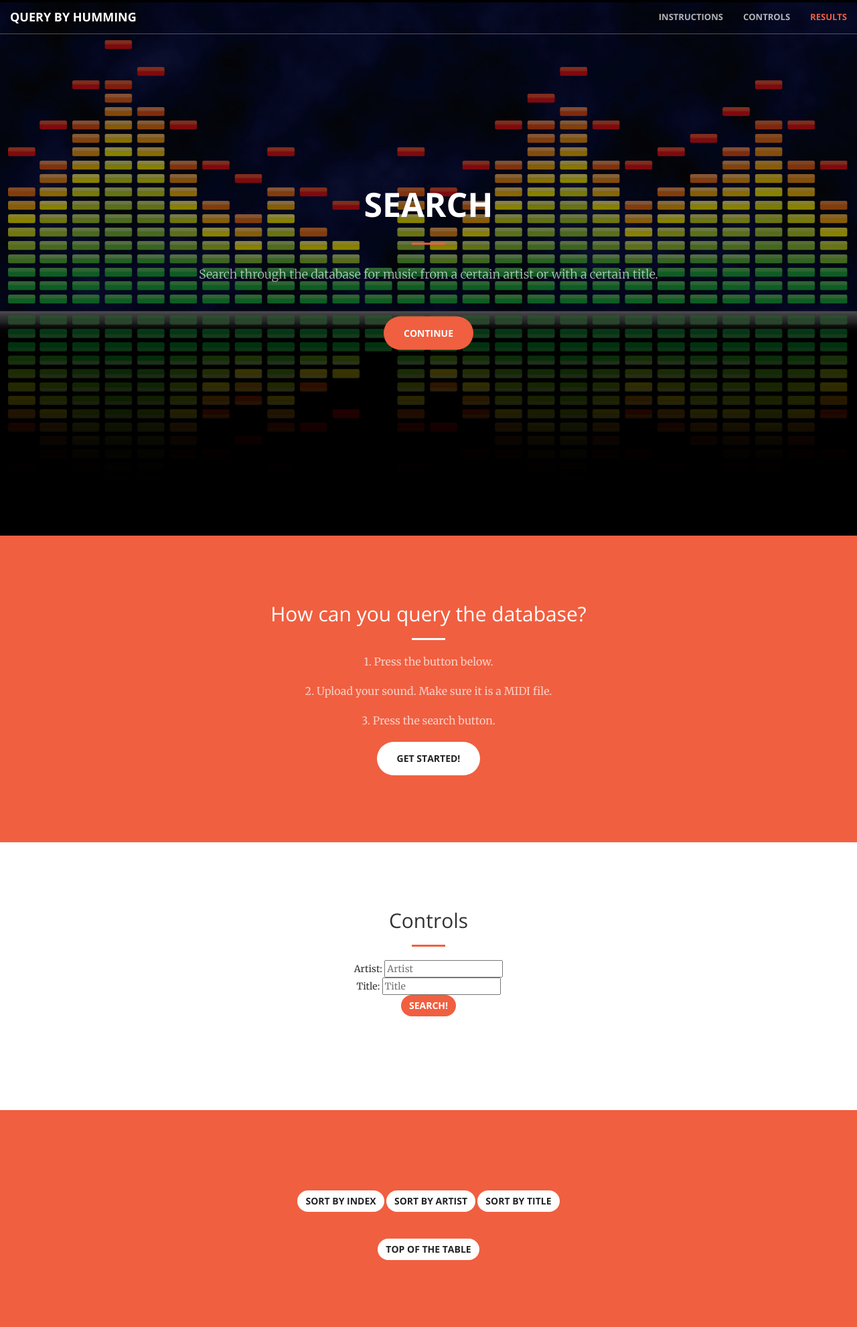
After one commit to tspinoy/QueryByHumming, a Python web app: template templates/search.html in a window 1280 px wide. The commit adds this page. Shown: the whole page at 67% size. Run offline with Jinja, Linux system fonts and the light colour scheme; the template is opened without the code that fills it, so the values that code supplies are empty; some libraries are stand-ins or nearby versions.

Commit message:
Zoeken via metadata (titel en artist)

```diff
--- a/templates/home.html
+++ b/templates/home.html
@@ -129,7 +129,7 @@
                         </div>
                     </div>
                 </a>
-                <a class="ourServicesLinks" href="home.html">
+                <a class="ourServicesLinks" href="search.html">
                     <div class="col-lg-3 col-md-6 text-center">
                         <div class="service-box">
                             <i class="fa fa-4x fa-download text-primary sr-icons"></i>
--- /dev/null
+++ b/templates/js/search.js
@@ -0,0 +1,50 @@
+// import tables.js to get information about tables (column-numbers, the sorting algorithm, etc)
+var script = document.createElement('script');
+script.src = "tables.js";
+document.head.appendChild(script);
+
+var firstSearch = true;
+
+$(function() {
+    $('#search-button').click(function() {
+        var artist = document.getElementById("artist-textfield").value;
+        var title  = document.getElementById("title-textfield").value;
+        console.log("artist = " + artist);
+        console.log("title = " + title);
+        if(artist === "" && title === ""){
+            $('#inputError').html("You must give an artist, a title or both.")
+        }
+        else {
+            $('#inputError').html("");
+            $('#loadingInformation').html("Results are loading ...");
+            clearTable("searchResultsTable");
+            var form_data = new FormData();
+            form_data.append("artist", artist);
+            form_data.append("title", title);
+            $.ajax({
+                type: 'POST',
+                url: '/dbSearch.json',
+                data: form_data,
+                dataType: 'json',
+                contentType: false,
+                cache: false,
+                processData: false,
+                async: false,
+                success: function (data, s, j) {
+                    console.log("data = " + data.results);
+                    if(firstSearch) {
+                        $("#searchResultsTable").append("<tr><th>#</th><th>Artist</th><th>Title</th><th>Listen</th></tr>");
+                    }
+                    $.each(data.results, function (index, result) {
+                        console.log(data.results[index]);
+                        console.log(result);
+                        $("#searchResultsTable").append("<tr><td>" + (index + 1) + "</td><td>" + result.artist + "</td><td>" + result.title + "</td><td>" + result.listen + "</td>");
+                    });
+                    sortTable("searchResultsTable", indexColumn, comparators["sort normal"]);
+                    $('#loadingInformation').html("Search completed.");
+                }
+            });
+            firstSearch = false;
+        }
+    });
+});
--- a/templates/js/tables.js
+++ b/templates/js/tables.js
@@ -55,6 +55,14 @@ function sortTable(id, column, comparator) {
     }
   }
   reversed = !reversed; // Set the boolean to know the table is now sorted in the other order
+}
+
+function clearTable(id) {
+    var table, row;
+    table = document.getElementById(id);
+    for(row = 1; row < table.rows.length; row++) {
+        table.deleteRow(row);
+    }
 }
 
 function sortContentTableByIndex() {
@@ -121,3 +129,31 @@ function sortQueryTableByScore() {
     // if the table is not reversed, it will be reversed after sorting
     else sortTable("queryResultsTable", scoreColumn, comparators["sort reversed"])
 }
+
+function sortSearchTableByIndex() {
+    if (reversed) {
+        // if the table is reversed we want to make it "normal" again
+        sortTable("searchResultsTable", indexColumn, comparators["sort normal"])
+    }
+    // if the table is not reversed, it will be reversed after sorting
+    else sortTable("searchResultsTable", indexColumn, comparators["sort reversed"])
+
+}
+
+function sortSearchTableByTitle() {
+    if (reversed) {
+        // if the table is reversed we want to make it "normal" again
+        sortTable("searchResultsTable", titleColumn, comparators["sort normal"])
+    }
+    // if the table is not reversed, it will be reversed after sorting
+    else sortTable("searchResultsTable", titleColumn, comparators["sort reversed"])
+}
+
+function sortSearchTableByArtist() {
+    if (reversed) {
+        // if the table is reversed we want to make it "normal" again
+        sortTable("searchResultsTable", artistColumn, comparators["sort normal"])
+    }
+    // if the table is not reversed, it will be reversed after sorting
+    else sortTable("searchResultsTable", artistColumn, comparators["sort reversed"])
+}
--- /dev/null
+++ b/templates/search.html
@@ -0,0 +1,149 @@
+<!DOCTYPE html>
+<html lang="en">
+<head>
+    <meta charset="utf-8">
+    <meta http-equiv="X-UA-Compatible" content="IE=edge">
+    <meta name="viewport" content="width=device-width, initial-scale=1">
+    <meta name="description" content="">
+    <meta name="author" content="">
+
+    <title>Search | QbH</title>
+
+    <link rel="icon" href="favicon.png" type="image/png" sizes="16x16">
+    <script type="text/javascript" src="http://code.jquery.com/jquery-3.1.1.min.js"></script>
+    <script type="text/javascript" src="./js/db.js"></script>
+    <script type="text/javascript" src="./js/search.js"></script>
+
+    <!-- Bootstrap Core CSS -->
+    <link href="vendor/bootstrap/css/bootstrap.min.css" rel="stylesheet">
+
+    <!-- Custom Fonts -->
+    <link href="vendor/font-awesome/css/font-awesome.min.css" rel="stylesheet" type="text/css">
+    <link href='https://fonts.googleapis.com/css?family=Open+Sans:300italic,400italic,600italic,700italic,800italic,400,300,600,700,800' rel='stylesheet' type='text/css'>
+    <link href='https://fonts.googleapis.com/css?family=Merriweather:400,300,300italic,400italic,700,700italic,900,900italic' rel='stylesheet' type='text/css'>
+
+    <!-- Plugin CSS -->
+    <link href="vendor/magnific-popup/magnific-popup.css" rel="stylesheet">
+
+    <!-- Theme CSS -->
+    <link href="css/creative.min.css" rel="stylesheet">
+
+    <!-- HTML5 Shim and Respond.js IE8 support of HTML5 elements and media queries -->
+    <!-- WARNING: Respond.js doesn't work if you view the page via file:// -->
+    <!--[if lt IE 9]>
+        <script src="https://oss.maxcdn.com/libs/html5shiv/3.7.0/html5shiv.js"></script>
+        <script src="https://oss.maxcdn.com/libs/respond.js/1.4.2/respond.min.js"></script>
+    <![endif]-->
+</head>
+
+<body id="page-top">
+<!--------------------------------------------------------------------------------------------------------------------->
+<!--------------------------------------------------- Navigation bar -------------------------------------------------->
+<!--------------------------------------------------------------------------------------------------------------------->
+    <nav id="mainNav" class="navbar navbar-default navbar-fixed-top">
+        <div class="container-fluid">
+            <!-- Brand and toggle get grouped for better mobile display -->
+            <div class="navbar-header">
+                <button type="button" class="navbar-toggle collapsed" data-toggle="collapse" data-target="#bs-example-navbar-collapse-1">
+                    <span class="sr-only">Toggle navigation</span> Menu <i class="fa fa-bars"></i>
+                </button>
+                <a class="navbar-brand page-scroll" href="home.html">Query by Humming</a>
+            </div>
+
+            <!-- Collect the nav links, forms, and other content for toggling -->
+            <div class="collapse navbar-collapse" id="bs-example-navbar-collapse-1">
+                <ul class="nav navbar-nav navbar-right">
+                    <li>
+                        <a class="page-scroll" href="#instructions">Instructions</a>
+                    </li>
+                    <li>
+                        <a class="page-scroll" href="#controlpanel">Controls</a>
+                    </li>
+                    <li>
+                        <a class="page-scroll" href="#results">Results</a>
+                    </li>
+                </ul>
+            </div>
+            <!-- /.navbar-collapse -->
+        </div>
+        <!-- /.container-fluid -->
+    </nav>
+<!--------------------------------------------------------------------------------------------------------------------->
+<!------------------------------------------------------- Content ----------------------------------------------------->
+<!--------------------------------------------------------------------------------------------------------------------->
+    <header>
+        <div class="header-content">
+            <div class="header-content-inner">
+                <h1 id="homeHeading">Search</h1>
+                <hr>
+                <p>Search through the database for music from a certain artist or with a certain title.</p>
+                <a href="#instructions" class="btn btn-primary btn-xl page-scroll">Continue</a>
+            </div>
+        </div>
+    </header>
+
+    <section class="bg-primary" id="instructions">
+        <div class="container">
+            <div class="row">
+                <div class="col-lg-8 col-lg-offset-2 text-center">
+                    <h2 class="section-heading">How can you query the database?</h2>
+                    <hr class="light">
+                    <p class="text-faded">1. Press the button below.</p>
+                    <p class="text-faded">2. Upload your sound. Make sure it is a MIDI file.</p>
+                    <p class="text-faded">3. Press the search button.</p>
+                    <a href="#controlpanel" class="page-scroll btn btn-default btn-xl sr-button">Get Started!</a>
+                </div>
+            </div>
+        </div>
+    </section>
+
+    <section id="controlpanel">
+        <div class="container">
+            <div class="row">
+                <div class="col-lg-8 col-lg-offset-2 text-center">
+                    <h2 class="section-heading">Controls</h2>
+                    <hr>
+                    <form>
+                        Artist: <input id="artist-textfield" type="text" name="artist" placeholder="Artist"><br>
+                        Title: <input  id="title-textfield" type="text" name="title" placeholder="Title"><br>
+                        <button class="btn btn-primary" id="search-button" type="button">Search!</button>
+                    </form>
+                    <p id="inputError"></p>
+                    <br>
+                </div>
+            </div>
+        </div>
+    </section>
+
+    <section class="bg-primary" id="results">
+        <div class="container">
+            <div class="row">
+                <div class="col-lg-8 col-lg-offset-2 text-center">
+                    <p id="loadingInformation"></p>
+                    <button class="btn btn-default" type="button" onclick="sortSearchTableByIndex()">Sort by index</button>
+                    <button class="btn btn-default" type="button" onclick="sortSearchTableByArtist()">Sort by artist</button>
+                    <button class="btn btn-default" type="button" onclick="sortSearchTableByTitle()">Sort by title</button><br><br>
+                    <table id="searchResultsTable"></table><br>
+                    <a href="#results" class="page-scroll btn btn-default">Top of the table</a>
+                </div>
+            </div>
+        </div>
+    </section>
+
+    <!-- jQuery -->
+    <script src="vendor/jquery/jquery.min.js"></script>
+
+    <!-- Bootstrap Core JavaScript -->
+    <script src="vendor/bootstrap/js/bootstrap.min.js"></script>
+
+    <!-- Plugin JavaScript -->
+    <script src="https://cdnjs.cloudflare.com/ajax/libs/jquery-easing/1.3/jquery.easing.min.js"></script>
+    <script src="vendor/scrollreveal/scrollreveal.min.js"></script>
+    <script src="vendor/magnific-popup/jquery.magnific-popup.min.js"></script>
+
+    <!-- Theme JavaScript -->
+    <script src="js/creative.min.js"></script>
+
+</body>
+
+</html>
```
Also changed, not shown: db.py (+53 -15 lines), server.py (+22 -0 lines).
